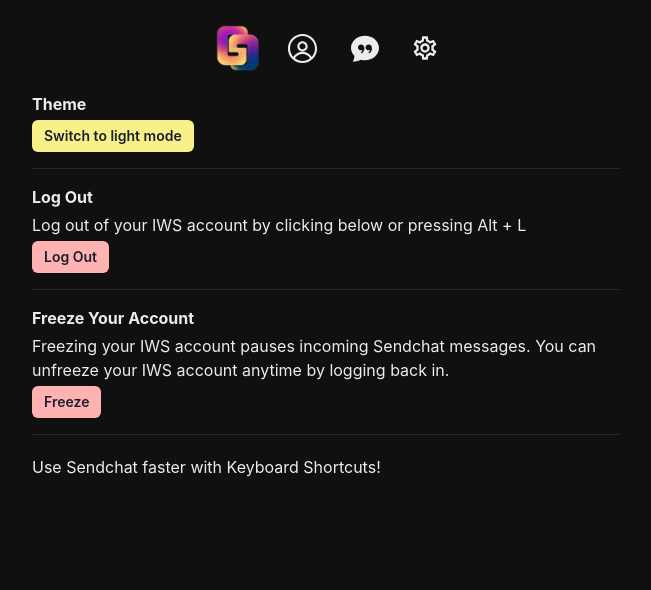
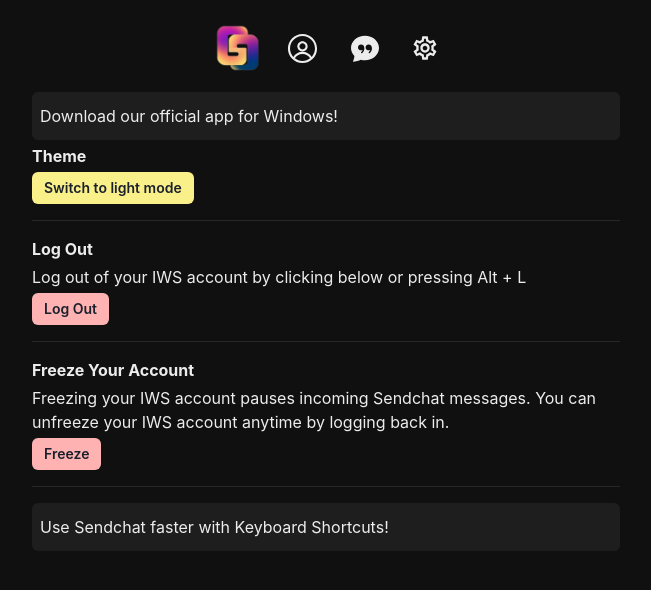
Before and after one commit to Intbar-Web-Services/Sendchat, a React (Vite) app in the folder frontend/: page /settings in a window 1280 px wide. Shown: the top 590 px of the page, without its empty margins (314-965 px from the left). Built offline with nearby package versions, Linux system fonts and the light colour scheme; no server answers; sample sign-in values are in the browser's storage.

Commit message:
added desktop app

```diff
--- a/frontend/src/App.jsx
+++ b/frontend/src/App.jsx
@@ -5,6 +5,7 @@
 import Header from "./components/Header";
 import HomePage from "./pages/HomePage";
 import AuthPage from "./pages/AuthPage";
+import DownloadApp from "./pages/DownloadApp";
 import { useNavigate } from "react-router-dom";
 import { useRecoilValue } from "recoil";
 import userAtom from "./atoms/userAtom";
@@ -71,6 +72,7 @@
 					<Route path='/chat' element={user ? <ChatPage /> : <Navigate to={"/auth"} />} />
 					<Route path='/shortcuts' element={<Shortcuts />} />
 					<Route path='/settings' element={user ? <SettingsPage /> : <Navigate to={"/auth"} />} />
+					<Route path='/download' element={<DownloadApp />} />
 				</Routes>
 			</Container>
 		</Box>
--- a/frontend/src/atoms/messagesAtom.js
+++ b/frontend/src/atoms/messagesAtom.js
@@ -12,5 +12,6 @@
 		userId: "",
 		username: "",
 		userProfilePic: "",
+		name: "",
 	},
 });
--- a/frontend/src/components/MessageContainer.jsx
+++ b/frontend/src/components/MessageContainer.jsx
@@ -118,7 +118,7 @@
 			<Link to={`/user/${selectedConversation.username}`}>
 			<Flex w={"full"} h={12} alignItems={"center"} gap={2} _hover={{
 				cursor: "pointer",
-				bg: useColorModeValue("gray.9000", "black.dark"),
+				bg: useColorModeValue("gray.50", "gray.500"),
 				color: "white",
 			}}>
 				<Avatar src={selectedConversation.userProfilePic} size={"sm"}
@@ -133,7 +133,7 @@
 					navigate(`/user/${selectedConversation.username}`);
 				}}
 				>
-					{selectedConversation.username}
+					{selectedConversation.name}
 				</Text>
 			</Flex>
 			</Link>
--- a/frontend/src/pages/ChatPage.jsx
+++ b/frontend/src/pages/ChatPage.jsx
@@ -68,13 +68,13 @@
 			const res = await fetch(`/api/users/profile/${searchText}`);
 			const searchedUser = await res.json();
 			if (searchedUser.error) {
-				showToast("Error", searchedUser.error, "error");
+				showToast("Error", "Nobody matches this username, check for any typos", "error");
 				return;
 			}
 
 			const messagingYourself = searchedUser._id === currentUser._id;
 			if (messagingYourself) {
-				showToast("Error", "You cannot message yourself", "error");
+				showToast("Error", "You cannot chat with yourself", "error");
 				return;
 			}
 
@@ -134,11 +134,11 @@
 			>
 				<Flex flex={30} gap={2} flexDirection={"column"} maxW={{ sm: "250px", md: "full" }} mx={"auto"}>
 					<Text fontWeight={700} color={useColorModeValue("gray.600", "gray.400")}>
-						Your Conversations
+						Your Chats
 					</Text>
 					<form onSubmit={handleConversationSearch}>
 						<Flex alignItems={"center"} gap={2}>
-							<Input placeholder='Search for a user' onChange={(e) => setSearchText(e.target.value)} />
+							<Input placeholder="Chat with anyone" onChange={(e) => setSearchText(e.target.value)} />
 							<Button size={"sm"} onClick={handleConversationSearch} isLoading={searchingUser}>
 								<SearchIcon />
 							</Button>
--- /dev/null
+++ b/frontend/src/pages/DownloadApp.jsx
@@ -0,0 +1,33 @@
+import { Divider, Flex, useColorModeValue } from "@chakra-ui/react";
+
+export default function DownloadApp() {
+    return (
+        <>
+            <h1>Download our desktop app for a better experience!</h1>
+            <Divider my={4} />
+            <h3>Features:
+                <br />
+                Quick access to Sendchat on the desktop
+            </h3>
+
+            <h3>Features coming soon:
+                <br />
+                Minimize to tray
+            </h3>
+            <h2>Check back soon, there will be continuous updates!
+                <br />
+                Last update was on: 3/24/2024
+            </h2>
+            <Divider my={4} />
+            <Flex
+                flex='70'
+                bg={useColorModeValue("gray.200", "gray.dark")}
+                borderRadius={"md"}
+                p={2}
+                flexDirection={"column"}
+            >
+                <a href="https://cdn.discordapp.com/attachments/937901772226310174/1221649272592924753/Sendchat_Installer.exe?ex=6613588b&is=6600e38b&hm=110ee3f5633d48942d7f5b4f36dce0c720757b97734ffe72eccffa4f003265ba&">Download Sendchat 3.24</a>
+            </Flex>
+        </>
+    );
+};
--- a/frontend/src/pages/SettingsPage.jsx
+++ b/frontend/src/pages/SettingsPage.jsx
@@ -37,6 +37,17 @@
 
 	return (
 		<>
+			<Flex
+                flex='70'
+                bg={useColorModeValue("gray.200", "gray.dark")}
+                borderRadius={"md"}
+                p={2}
+                flexDirection={"column"}
+            >
+				<Link to={"/download"}>
+					<Text my={1}>Download our official app for Windows!</Text>
+				</Link>
+			</Flex>
 			<Text my={1} fontWeight={"bold"}>
 				Theme
 			</Text>
@@ -61,11 +72,13 @@
 			</Button>
 			<Divider my={4}/>
 
-			<Flex _hover={{
-				cursor: "pointer",
-				bg: useColorModeValue("gray.9000", "gray.dark"),
-				color: "white",
-			}}>
+			<Flex
+                flex='70'
+                bg={useColorModeValue("gray.200", "gray.dark")}
+                borderRadius={"md"}
+                p={2}
+                flexDirection={"column"}
+            >
 				<Link to={"/shortcuts"}>
 					<Text my={1}>Use Sendchat faster with Keyboard Shortcuts!</Text>
 				</Link>
--- a/frontend/src/pages/Shortcuts.jsx
+++ b/frontend/src/pages/Shortcuts.jsx
@@ -1,7 +1,9 @@
+import { Divider } from "@chakra-ui/react";
 export default function Shortcuts() {
 	return (
 		<>
-	<h1>IWS Sendchat Keyboard Shortcuts</h1>
+			<h1>Keyboard Shortcuts</h1>
+			<Divider my={4} />
 
 			<h3>Ctrl + /: View Shortcuts</h3>
 			<h3>Alt + H: Home Feed</h3>
```
Lines whose indentation alone changed are shown as unchanged.
